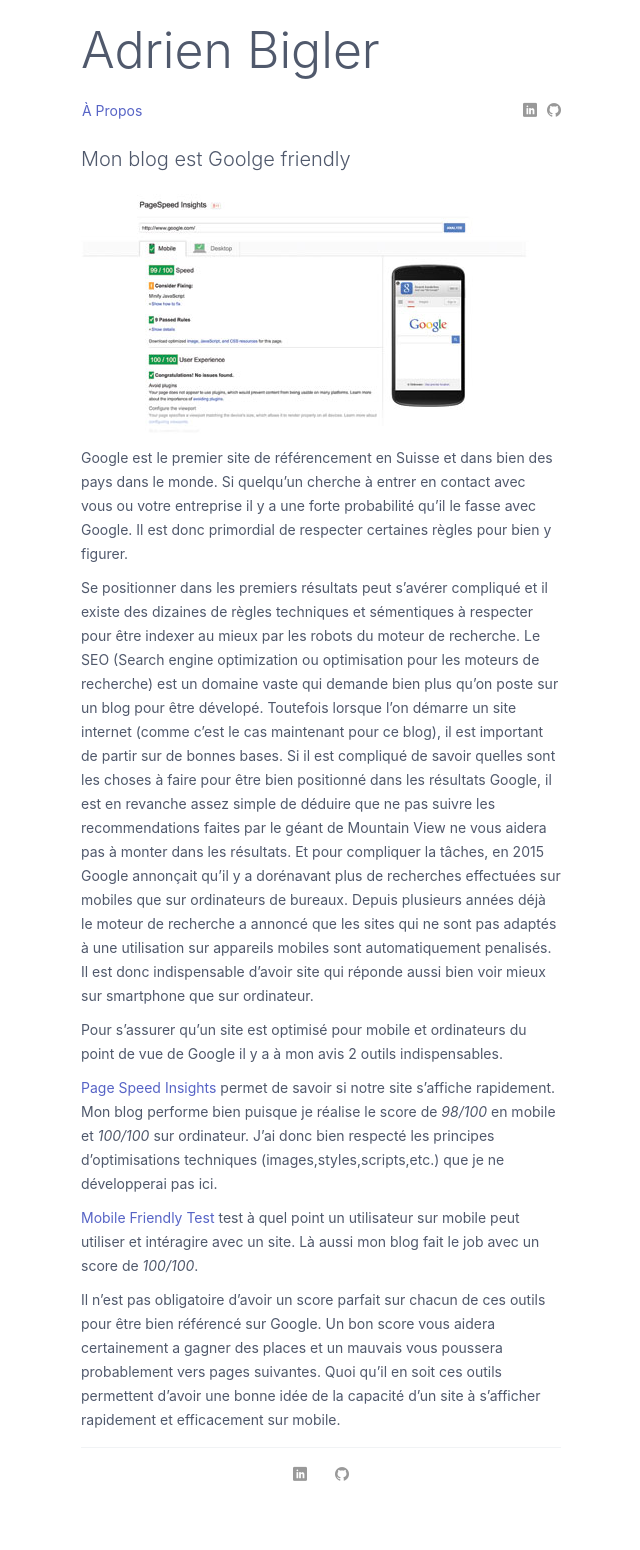
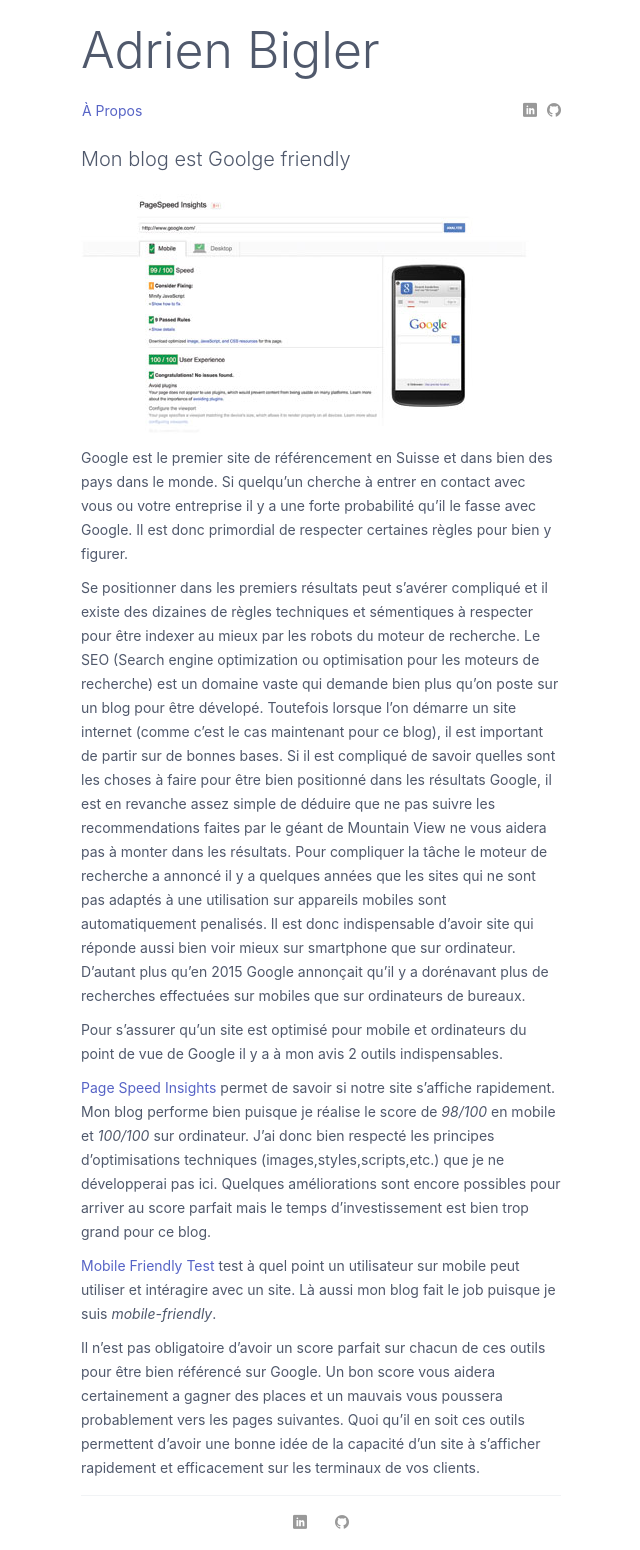
Before and after one commit to camel113/camel113.github.io, a Jekyll site: the page built from _posts/2017-05-01-google-page-speed-insights.md, in a window 1280 px wide. Shown: the whole page, without its empty margins (319-959 px from the left). Built offline with Jekyll 4.4.1, drawn with Linux system fonts in a browser that asks for light colours; some web fonts are replaced; before the commit the page ends 1502 px from its top, so only the background shows below that.

Commit message:
Post update

```diff
--- a/_posts/2017-05-01-google-page-speed-insights.md
+++ b/_posts/2017-05-01-google-page-speed-insights.md
@@ -5,12 +5,12 @@ image: images/2017-05-01-google-speed-insights.jpg
 ---
 Google est le premier site de référencement en Suisse et dans bien des pays dans le monde. Si quelqu'un cherche à entrer en contact avec vous ou votre entreprise il y a une forte probabilité qu'il le fasse avec Google. Il est donc primordial de respecter certaines règles pour bien y figurer.
 
-Se positionner dans les premiers résultats peut s'avérer compliqué et il existe des dizaines de règles techniques et sémentiques à respecter pour être indexer au mieux par les robots du moteur de recherche. Le SEO (Search engine optimization ou optimisation pour les moteurs de recherche) est un domaine vaste qui demande bien plus qu'on poste sur un blog pour être dévelopé. Toutefois lorsque l'on démarre un site internet (comme c'est le cas maintenant pour ce blog), il est important de partir sur de bonnes bases. Si il est compliqué de savoir quelles sont les choses à faire pour être bien positionné dans les résultats Google, il est en revanche assez simple de déduire que ne pas suivre les recommendations faites par le géant de Mountain View ne vous aidera pas à monter dans les résultats. Et pour compliquer la tâches, en 2015 Google annonçait qu'il y a dorénavant plus de recherches effectuées sur mobiles que sur ordinateurs de bureaux. Depuis plusieurs années déjà le moteur de recherche a annoncé que les sites qui ne sont pas adaptés à une utilisation sur appareils mobiles sont automatiquement penalisés. Il est donc indispensable d'avoir site qui réponde aussi bien voir mieux sur smartphone que sur ordinateur.
+Se positionner dans les premiers résultats peut s'avérer compliqué et il existe des dizaines de règles techniques et sémentiques à respecter pour être indexer au mieux par les robots du moteur de recherche. Le SEO (Search engine optimization ou optimisation pour les moteurs de recherche) est un domaine vaste qui demande bien plus qu'on poste sur un blog pour être dévelopé. Toutefois lorsque l'on démarre un site internet (comme c'est le cas maintenant pour ce blog), il est important de partir sur de bonnes bases. Si il est compliqué de savoir quelles sont les choses à faire pour être bien positionné dans les résultats Google, il est en revanche assez simple de déduire que ne pas suivre les recommendations faites par le géant de Mountain View ne vous aidera pas à monter dans les résultats. Pour compliquer la tâche le moteur de recherche a annoncé il y a quelques années que les sites qui ne sont pas adaptés à une utilisation sur appareils mobiles sont automatiquement penalisés. Il est donc indispensable d'avoir site qui réponde aussi bien voir mieux sur smartphone que sur ordinateur. D'autant plus qu'en 2015 Google annonçait qu'il y a dorénavant plus de recherches effectuées sur mobiles que sur ordinateurs de bureaux.
 
 Pour s'assurer qu'un site est optimisé pour mobile et ordinateurs du point de vue de Google il y a à mon avis 2 outils indispensables.
 
-[Page Speed Insights](https://developers.google.com/speed/pagespeed/insights/) permet de savoir si notre site s'affiche rapidement. Mon blog performe bien puisque je réalise le score de *98/100* en mobile et *100/100* sur ordinateur. J'ai donc bien respecté les principes d'optimisations techniques (images,styles,scripts,etc.) que je ne développerai pas ici.
+[Page Speed Insights](https://developers.google.com/speed/pagespeed/insights/) permet de savoir si notre site s'affiche rapidement. Mon blog performe bien puisque je réalise le score de *98/100* en mobile et *100/100* sur ordinateur. J'ai donc bien respecté les principes d'optimisations techniques (images,styles,scripts,etc.) que je ne développerai pas ici. Quelques améliorations sont encore possibles pour arriver au score parfait mais le temps d'investissement est bien trop grand pour ce blog.
 
-[Mobile Friendly Test](https://search.google.com/search-console/mobile-friendly) test à quel point un utilisateur sur mobile peut utiliser et intéragire avec un site. Là aussi mon blog fait le job avec un score de *100/100*.
+[Mobile Friendly Test](https://search.google.com/search-console/mobile-friendly) test à quel point un utilisateur sur mobile peut utiliser et intéragire avec un site. Là aussi mon blog fait le job puisque je suis *mobile-friendly*.
 
-Il n'est pas obligatoire d'avoir un score parfait sur chacun de ces outils pour être bien référencé sur Google. Un bon score vous aidera certainement a gagner des places et un mauvais vous poussera probablement vers pages suivantes. Quoi qu'il en soit ces outils permettent d'avoir une bonne idée de la capacité d'un site à s'afficher rapidement et efficacement sur mobile.
+Il n'est pas obligatoire d'avoir un score parfait sur chacun de ces outils pour être bien référencé sur Google. Un bon score vous aidera certainement a gagner des places et un mauvais vous poussera probablement vers les pages suivantes. Quoi qu'il en soit ces outils permettent d'avoir une bonne idée de la capacité d'un site à s'afficher rapidement et efficacement sur les terminaux de vos clients.
```
